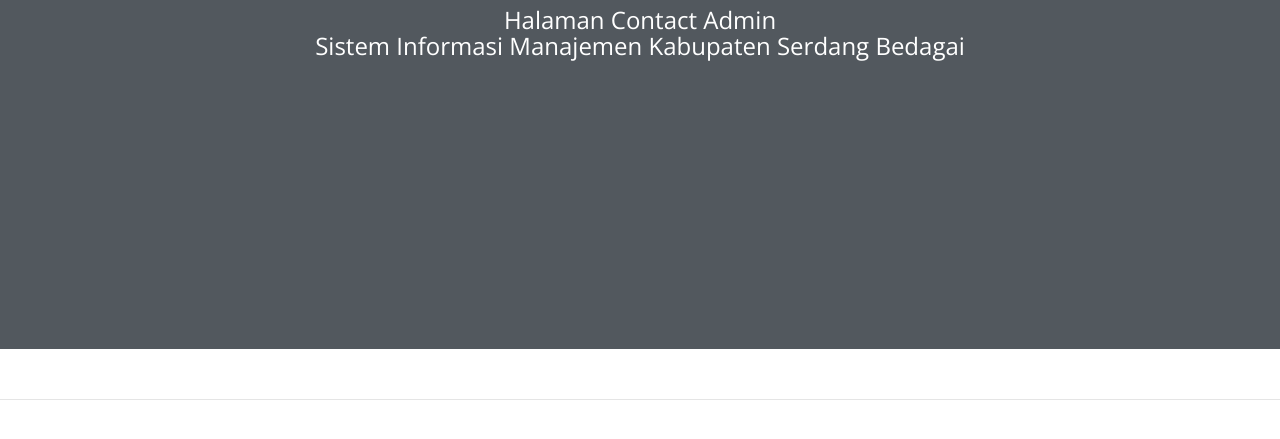
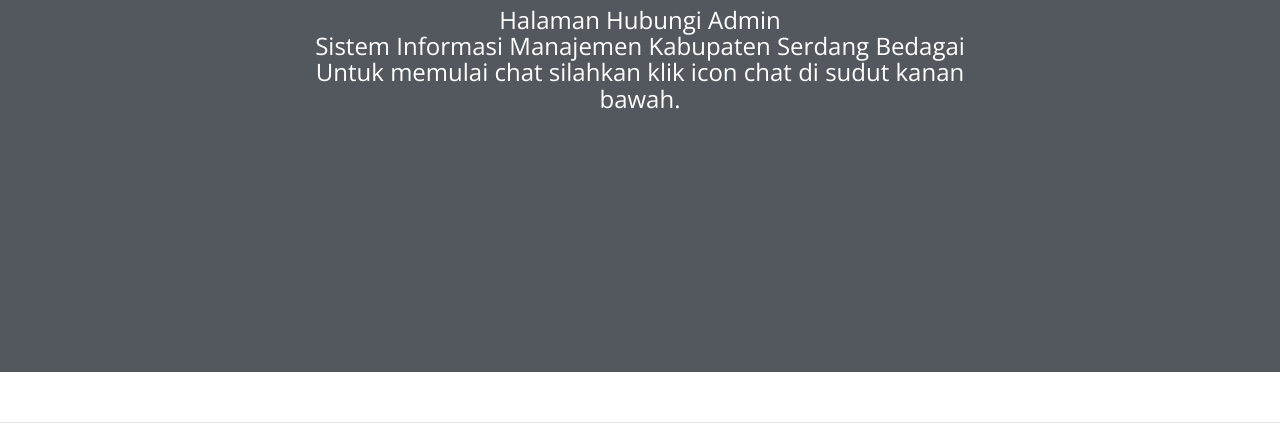
Before and after one commit to simpegsergai/simpegsergai.github.io, a website: page index.html in a window 1280 px wide. Shown: the part 301-740 px from the top of the page. Drawn offline with nearby package versions, Linux system fonts and the light colour scheme.

Commit message:
Update index.html

```diff
--- a/index.html
+++ b/index.html
@@ -50,8 +50,11 @@
           <div class="col-lg-8 col-md-10 mx-auto">
             <div class="site-heading">
               <center><img style="width: 130px;" src="http://serdangbedagaikab.go.id/assets/images/logo.png"/><center>
-              <span class="subheading">Halaman Contact Admin<br><b>Sistem Informasi Manajemen Kabupaten Serdang Bedagai</b></span>
-                <br><br><br>
+              <span class="subheading">Halaman Hubungi Admin<br><b>Sistem Informasi Manajemen Kabupaten Serdang Bedagai</b>
+                <br>
+                Untuk memulai chat silahkan klik icon chat di sudut kanan bawah.
+                </span>
+                <br><br>
             </div>
           </div>
         </div>
```
